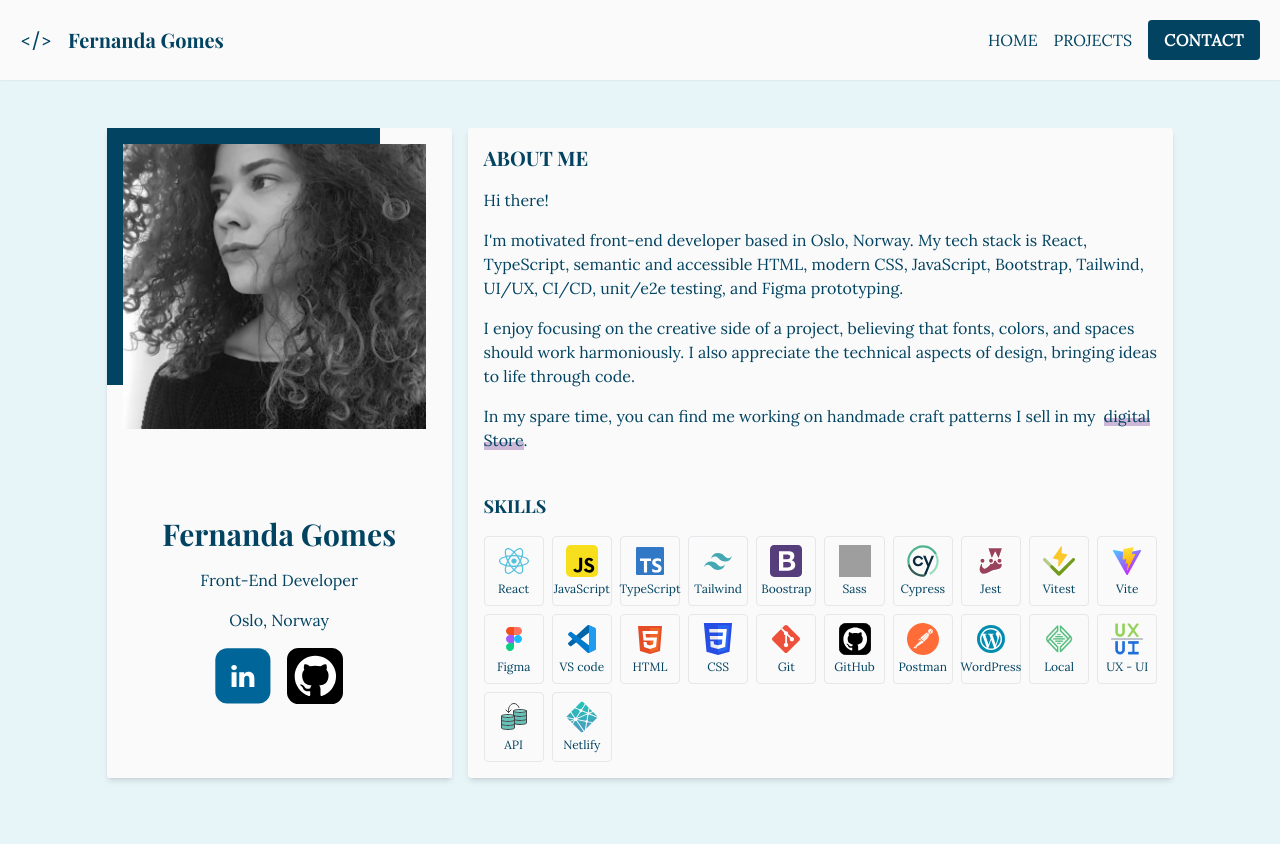
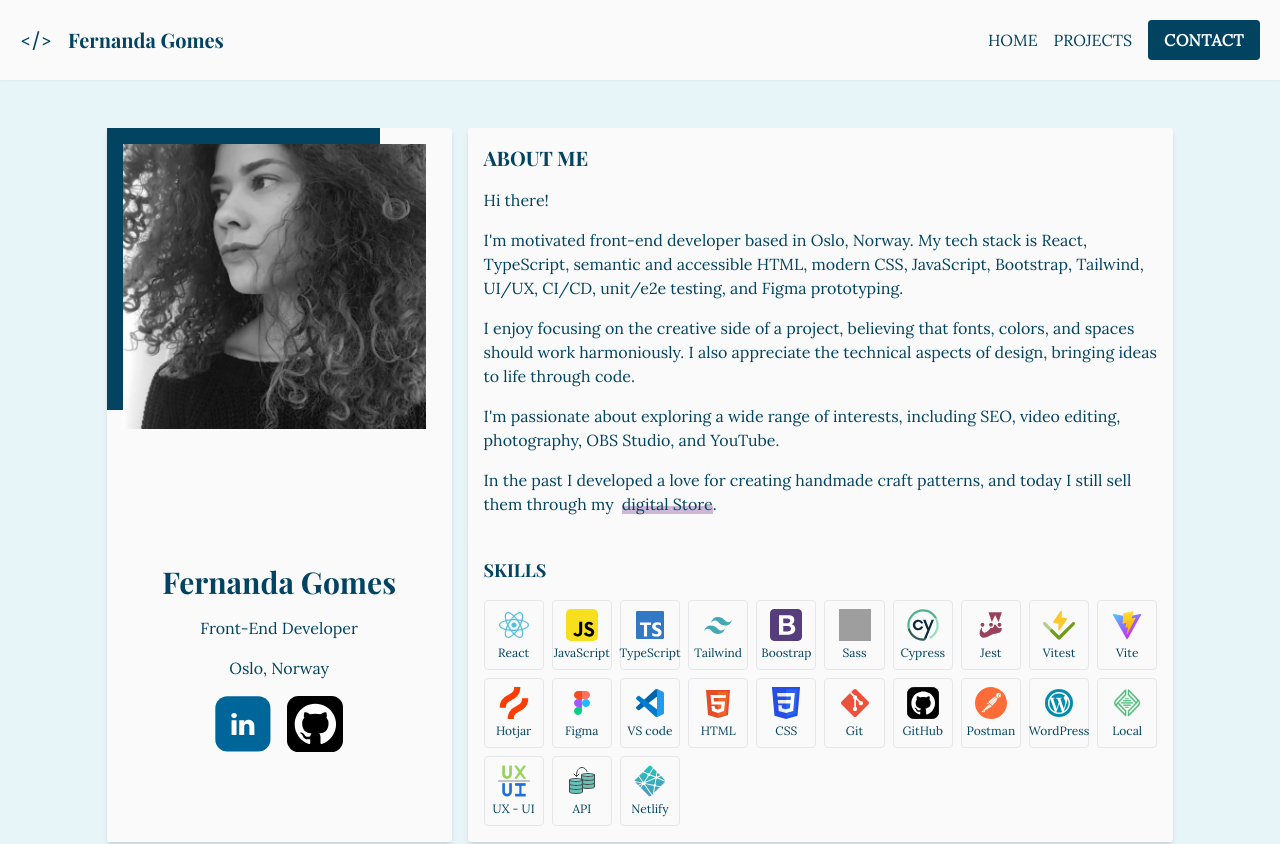
Before and after one commit to FP22FD/FP22FD-portfolio, a React (Vite) app: page /#/ in a window 1280 px wide. Shown: the top 844 px of the page. Built offline with nearby package versions, Linux system fonts and the light colour scheme; grey boxes are pictures that could not be loaded.

Commit message:
Fix Hotjar and skills section

```diff
--- a/src/pages/home/components/AboutAndSkillsCard.tsx
+++ b/src/pages/home/components/AboutAndSkillsCard.tsx
@@ -1,4 +1,4 @@
-import Skills from './Skills'
+import Skills from './Skills';
 
 function AboutAndSkillsCard() {
   return (
@@ -17,9 +17,14 @@ function AboutAndSkillsCard() {
           fonts, colors, and spaces should work harmoniously. I also appreciate
           the technical aspects of design, bringing ideas to life through code.
         </p>
+
         <p>
-          In my spare time, you can find me working on handmade craft patterns I
-          sell in my
+          I'm passionate about exploring a wide range of interests, including
+          SEO, video editing, photography, OBS Studio, and YouTube.
+        </p>
+        <p>
+          In the past I developed a love for creating handmade craft patterns,
+          and today I still sell them through my
           <a
             href="https://www.etsy.com/it/shop/FernandasCraftRoom"
             target="_blank"
@@ -37,7 +42,7 @@ function AboutAndSkillsCard() {
         <Skills />
       </div>
     </div>
-  )
+  );
 }
 
-export default AboutAndSkillsCard
+export default AboutAndSkillsCard;
--- a/src/pages/home/components/Skills.tsx
+++ b/src/pages/home/components/Skills.tsx
@@ -1,29 +1,30 @@
-import react from '/src/assets/icons/react.svg'
-import javascript from '/src/assets/icons/javascript.svg'
-import typescript from '/src/assets/icons/typescript.svg'
-import tailwind from '/src/assets/icons/tailwind.svg'
-import bootstrap from '/src/assets/icons/bootstrap.svg'
-import sass from '/src/assets/icons/sass.svg'
-import figma from '/src/assets/icons/figma.svg'
-import html from '/src/assets/icons/html.svg'
-import css from '/src/assets/icons/css.svg'
-import cypress from '/src/assets/icons/cypress.svg'
-import jest from '/src/assets/icons/jest.svg'
-import vscode from '/src/assets/icons/vscode.svg'
-import github from '/src/assets/icons/github.svg'
-import git from '/src/assets/icons/git.svg'
-import postman from '/src/assets/icons/postman.svg'
-import wordpress from '/src/assets/icons/wordpress.svg'
-import database from '/src/assets/icons/database.svg'
-import netlify from '/src/assets/icons/netlify.svg'
-import vite from '/src/assets/icons/vite.svg'
-import vitest from '/src/assets/icons/vitest.svg'
-import ux from '/src/assets/icons/ux.png'
-import flywheel from '/src/assets/icons/flywheel.png'
+import react from '/src/assets/icons/react.svg';
+import javascript from '/src/assets/icons/javascript.svg';
+import typescript from '/src/assets/icons/typescript.svg';
+import tailwind from '/src/assets/icons/tailwind.svg';
+import bootstrap from '/src/assets/icons/bootstrap.svg';
+import sass from '/src/assets/icons/sass.svg';
+import hotjar from '/src/assets/icons/hotjar.svg';
+import figma from '/src/assets/icons/figma.svg';
+import html from '/src/assets/icons/html.svg';
+import css from '/src/assets/icons/css.svg';
+import cypress from '/src/assets/icons/cypress.svg';
+import jest from '/src/assets/icons/jest.svg';
+import vscode from '/src/assets/icons/vscode.svg';
+import github from '/src/assets/icons/github.svg';
+import git from '/src/assets/icons/git.svg';
+import postman from '/src/assets/icons/postman.svg';
+import wordpress from '/src/assets/icons/wordpress.svg';
+import database from '/src/assets/icons/database.svg';
+import netlify from '/src/assets/icons/netlify.svg';
+import vite from '/src/assets/icons/vite.svg';
+import vitest from '/src/assets/icons/vitest.svg';
+import ux from '/src/assets/icons/ux.png';
+import flywheel from '/src/assets/icons/flywheel.png';
 
 function Skills() {
   return (
-    <section className="text-primary-darkBlue rounded bg-neutral-ofWhite p-4">
+    <section className="rounded bg-neutral-ofWhite p-4 text-primary-darkBlue">
       <h3 className="mb-4 text-left text-lg font-bold">SKILLS</h3>
       <div className="grid grid-cols-3 gap-2 text-nowrap sm:grid-cols-4 md:grid-cols-8 xl:grid-cols-10">
         {[
@@ -37,6 +38,7 @@ function Skills() {
           { src: jest, alt: 'Jest', label: 'Jest' },
           { src: vitest, alt: 'Vitest', label: 'Vitest' },
           { src: vite, alt: 'Vite', label: 'Vite' },
+          { src: hotjar, alt: 'Hotjar', label: 'Hotjar' },
           { src: figma, alt: 'Figma', label: 'Figma' },
           { src: vscode, alt: 'VS code', label: 'VS code' },
           { src: html, alt: 'HTML', label: 'HTML' },
@@ -64,7 +66,7 @@ function Skills() {
         ))}
       </div>
     </section>
-  )
+  );
 }
 
-export default Skills
+export default Skills;
```
Also changed, not shown: src/assets/icons/hotjar.svg (added).
